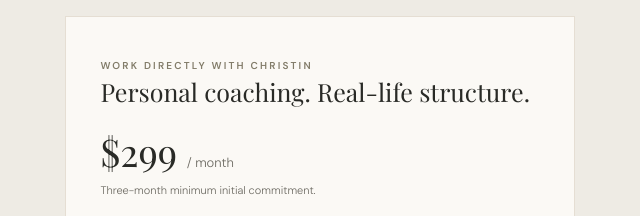
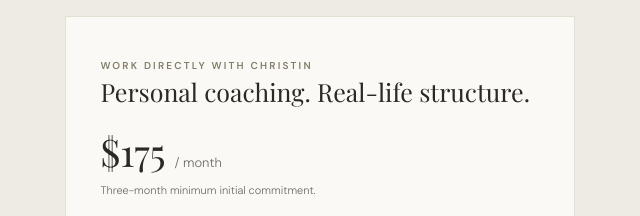
Before and after one commit to christinfisher74/homebase, a plain HTML site: page index.html in a window 1280 px wide. Shown: the part 2300-2516 px from the top of the page, 625-1265 px from the left. Drawn offline with nearby package versions, Linux system fonts and the light colour scheme; a web font is replaced by a local one.

Commit message:
Update online coaching price on homepage to $175/month
Co-Authored-By: Claude Sonnet 5.5 <noreply@anthropic.com>
Claude-Session: https://claude.ai/code/session_01W3ZN7GruKoSc8BjVkNJngz

```diff
--- a/index.html
+++ b/index.html
@@ -30,7 +30,7 @@ footer{padding:30px 0;background:var(--ink);color:rgba(251,249,245,.55);border-t
 <section class="hero"><div class="wrap hero-grid"><div class="hero-copy"><span class="eyebrow">Strength for the life you're living</span><h1>Build a body that supports <em>the life you want to live.</em></h1><p class="intro">Build strength. Maintain muscle. Feel confident. Create habits that work with your life—not against it.</p><a class="btn" href="#coaching">Explore Online Coaching</a><p class="hero-note">Personalized strength coaching for women in midlife.</p></div><div class="hero-image"><img src="https://raw.githubusercontent.com/christinfisher74/homebase/main/me.webp" alt="Christin Fisher, founder of Feminine Strength Company"></div></div></section>
 <section class="section"><div class="wrap center"><span class="eyebrow">A different way to approach fitness</span><h2>Fitness should add to your life.<br>Not take it over.</h2><p class="intro">You don't need another extreme plan or another season of starting over. You need a foundation that makes sense for your body, your responsibilities, and the life you actually have.</p><div class="philosophy-grid"><article class="principle"><span class="num">01</span><h3>Strength over quick fixes</h3><p>Build muscle, improve capability, and develop strength you can use—in the gym and in everyday life.</p></article><article class="principle"><span class="num">02</span><h3>Stability before intensity</h3><p>Recovery, nourishing food, manageable movement, and consistency create the foundation for progress.</p></article><article class="principle"><span class="num">03</span><h3>Progress that fits real life</h3><p>Your plan should flex with busy weeks, changing seasons, and the realities of being a woman in midlife.</p></article></div></div></section>
 <section class="section alt" id="starter"><div class="wrap guide-grid"><div class="guide-art"><div class="guide-cover"><span>Feminine Strength Company</span><strong>The Stronger-for-Life<br>Starter Guide</strong><span>A practical place to begin</span></div></div><div class="guide-copy"><span class="eyebrow">Start with something simple</span><h2>Your next chapter starts with a stronger foundation.</h2><p class="intro">Get the free Stronger-for-Life Starter Guide and start building a realistic routine—without turning fitness into another full-time job.</p><ul><li>What to focus on when building strength in midlife</li><li>How to create a manageable weekly movement routine</li><li>Simple habits that support consistency</li><li>A straightforward habit tracker to help you get started</li></ul><div class="signup"><label>Get the free guide</label><p style="font-size:12px;color:var(--muted);margin-bottom:14px">Enter your email and I'll send the guide to your inbox.</p><div class="ml-embedded" data-form="Giqcus"></div></div></div></div></section>
-<section class="section coaching" id="coaching"><div class="wrap coaching-grid"><div><span class="eyebrow">Personalized online coaching</span><h2>Coaching built around you—not a template.</h2><p class="intro">This is ongoing, one-to-one coaching for women who want a thoughtful plan, real support, and a way to keep progressing without living at the gym.</p><ul class="coaching-list"><li>Training programmed for your goals, experience, equipment, and schedule</li><li>Your own web-based coaching hub to follow workouts and track progress</li><li>Weekly one-to-one check-ins and ongoing messaging support</li><li>Nutrition education and practical habit guidance</li><li>Mobility, recovery, and movement guidance as needed</li><li>Monthly program reviews and adjustments as you progress</li></ul></div><div class="coaching-card"><span class="eyebrow">Work directly with Christin</span><h3>Personal coaching. Real-life structure.</h3><div class="price">$299 <small>/ month</small></div><p class="fine">Three-month minimum initial commitment.</p><p style="font-size:13px;color:var(--muted);line-height:1.8;margin:20px 0">We'll start by understanding your goals, training history, schedule, and what has—or hasn't—worked for you. Your plan is built from there and adjusted as you go.</p><a class="btn" href="apply.html">Apply for Online Coaching</a><p class="fine" style="margin-top:14px">Applications are reviewed personally. No pressure to commit before we talk.</p></div></div></section>
+<section class="section coaching" id="coaching"><div class="wrap coaching-grid"><div><span class="eyebrow">Personalized online coaching</span><h2>Coaching built around you—not a template.</h2><p class="intro">This is ongoing, one-to-one coaching for women who want a thoughtful plan, real support, and a way to keep progressing without living at the gym.</p><ul class="coaching-list"><li>Training programmed for your goals, experience, equipment, and schedule</li><li>Your own web-based coaching hub to follow workouts and track progress</li><li>Weekly one-to-one check-ins and ongoing messaging support</li><li>Nutrition education and practical habit guidance</li><li>Mobility, recovery, and movement guidance as needed</li><li>Monthly program reviews and adjustments as you progress</li></ul></div><div class="coaching-card"><span class="eyebrow">Work directly with Christin</span><h3>Personal coaching. Real-life structure.</h3><div class="price">$175 <small>/ month</small></div><p class="fine">Three-month minimum initial commitment.</p><p style="font-size:13px;color:var(--muted);line-height:1.8;margin:20px 0">We'll start by understanding your goals, training history, schedule, and what has—or hasn't—worked for you. Your plan is built from there and adjusted as you go.</p><a class="btn" href="apply.html">Apply for Online Coaching</a><p class="fine" style="margin-top:14px">Applications are reviewed personally. No pressure to commit before we talk.</p></div></div></section>
 <section class="section"><div class="wrap about-grid"><div><span class="eyebrow">Meet your coach</span><div class="about-mark">Strong for<br>what's next.</div></div><div class="about-copy"><h2>I'm Christin.</h2><p>I'm a certified personal trainer, and I've been coaching women since 2017. I work with women who are ready to move beyond the all-or-nothing cycle and build strength in a way that supports the rest of their lives.</p><p>My approach is practical and personal: build muscle, create sustainable habits, and make room for real life. We're not trying to be 25 again. We're building for who we are now—and who we want to become.</p><p class="quote">“Build a body that supports the life you want to live.”</p></div></div></section>
 <section class="final-cta"><div class="wrap"><span class="eyebrow" style="color:var(--sand)">Your starting point</span><h2>You don't need to do everything.<br>You need a place to begin.</h2><p>Start with the free guide, or take the next step toward personalized coaching.</p><a class="btn" href="#starter">Get the Free Starter Guide</a></div></section>
 </main>
```
